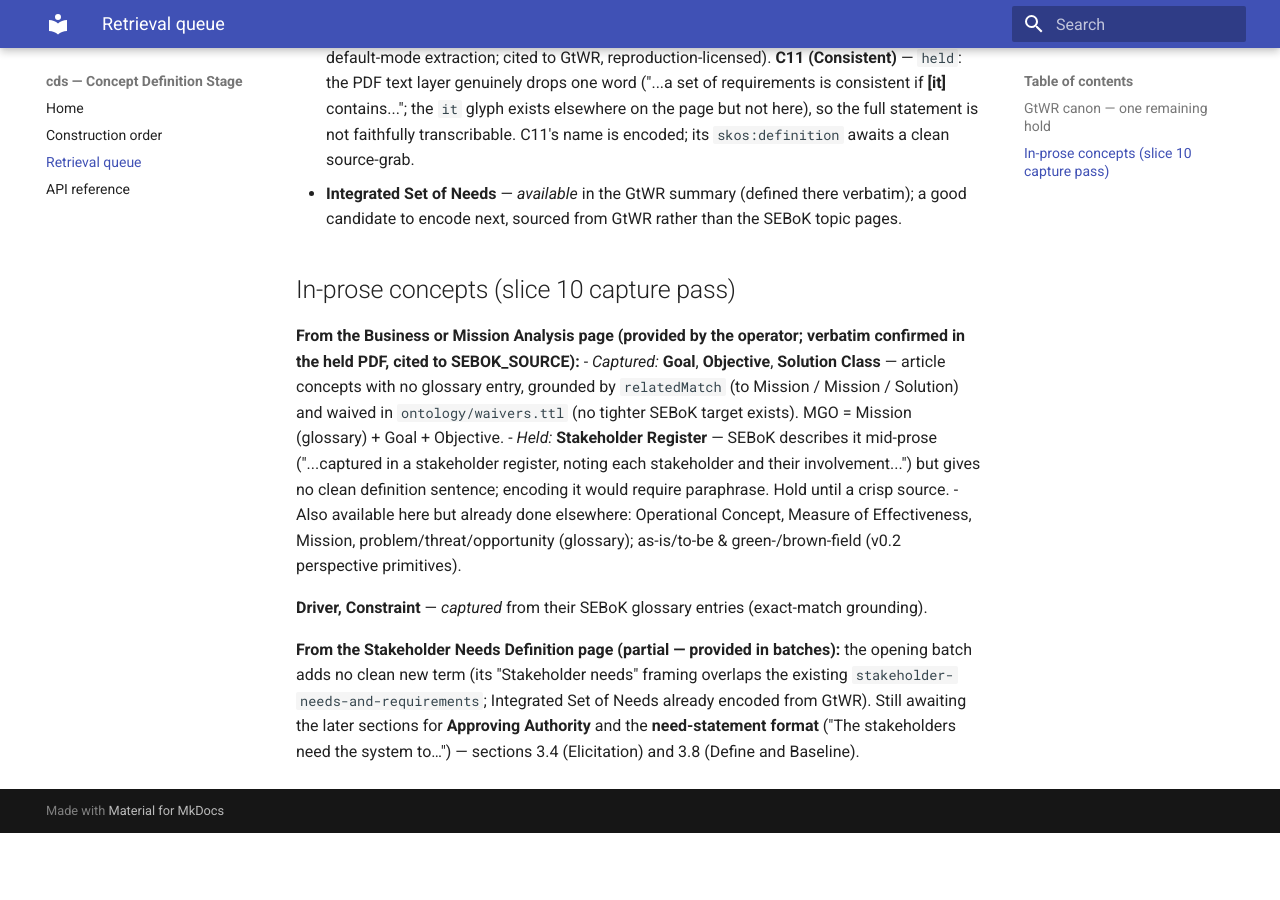
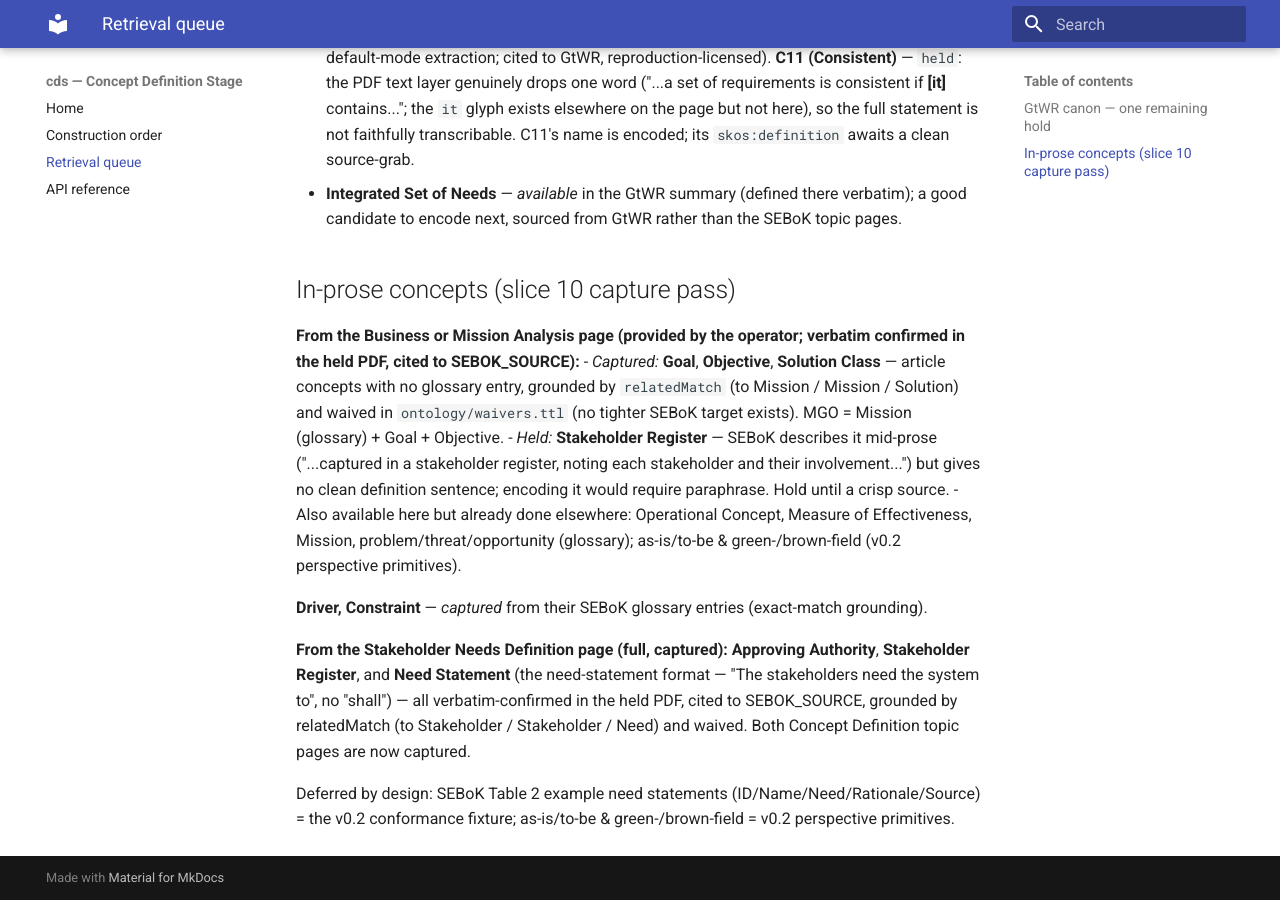
Before and after one commit to Open-MBEE/concept-definition-stage, an MkDocs documentation site: the page built from docs/retrieval-queue.md, in a window 1280 px wide and 900 px high, scrolled down 808 px. Built offline with MkDocs 1.6.1 and Material for MkDocs 9.7.7, drawn with Linux system fonts in a browser that asks for light colours; before the commit the page ends 1641 px from its top, so only the background shows below that.

Commit message:
slice 10: capture Stakeholder Needs Definition concepts (topic pages complete)
Operator provided the full Stakeholder Needs Definition page; encode the three
definable concepts, all verbatim-confirmed in the held SEBoK v2.14 PDF (cited to
SEBOK_SOURCE):

- Approving Authority (ties to our Authority model + the downstream flexo-rtm
  approver), Stakeholder Register, and Need Statement — the need-statement format,
  the load-bearing need-vs-requirement tell ("The stakeholders need the system to",
  no "shall"; format attributed to INCOSE GtWR 2023).

Article concepts with no glossary entry → relatedMatch grounding (to Stakeholder /
Stakeholder / Need) + three more first-class cds:Waiver records (cds verify
suppresses all 6 related-only warnings → 0).

Both Concept Definition topic pages are now captured. Deferred by design: Table 2
example need statements (v0.2 conformance fixture); as-is/to-be (v0.2 perspectives).
Scheme now 36 terms; conforms (448 triples).

```diff
--- a/docs/retrieval-queue.md
+++ b/docs/retrieval-queue.md
@@ -44,8 +44,10 @@ PDF, cited to SEBOK_SOURCE):**
 
 **Driver, Constraint** — *captured* from their SEBoK glossary entries (exact-match grounding).
 
-**From the Stakeholder Needs Definition page (partial — provided in batches):** the opening batch
-adds no clean new term (its "Stakeholder needs" framing overlaps the existing
-`stakeholder-needs-and-requirements`; Integrated Set of Needs already encoded from GtWR). Still
-awaiting the later sections for **Approving Authority** and the **need-statement format** ("The
-stakeholders need the system to…") — sections 3.4 (Elicitation) and 3.8 (Define and Baseline).
+**From the Stakeholder Needs Definition page (full, captured):** **Approving Authority**, **Stakeholder
+Register**, and **Need Statement** (the need-statement format — "The stakeholders need the system to",
+no "shall") — all verbatim-confirmed in the held PDF, cited to SEBOK_SOURCE, grounded by relatedMatch
+(to Stakeholder / Stakeholder / Need) and waived. Both Concept Definition topic pages are now captured.
+
+Deferred by design: SEBoK Table 2 example need statements (ID/Name/Need/Rationale/Source) = the v0.2
+conformance fixture; as-is/to-be & green-/brown-field = v0.2 perspective primitives.
```
Also changed, not shown: src/cds/stages/concept_definition/terms/approving-authority.yaml (added, +12 -0 lines), src/cds/stages/concept_definition/terms/need-statement.yaml (added, +12 -0 lines), src/cds/stages/concept_definition/terms/stakeholder-register.yaml (added, +10 -0 lines), 4 other files.
